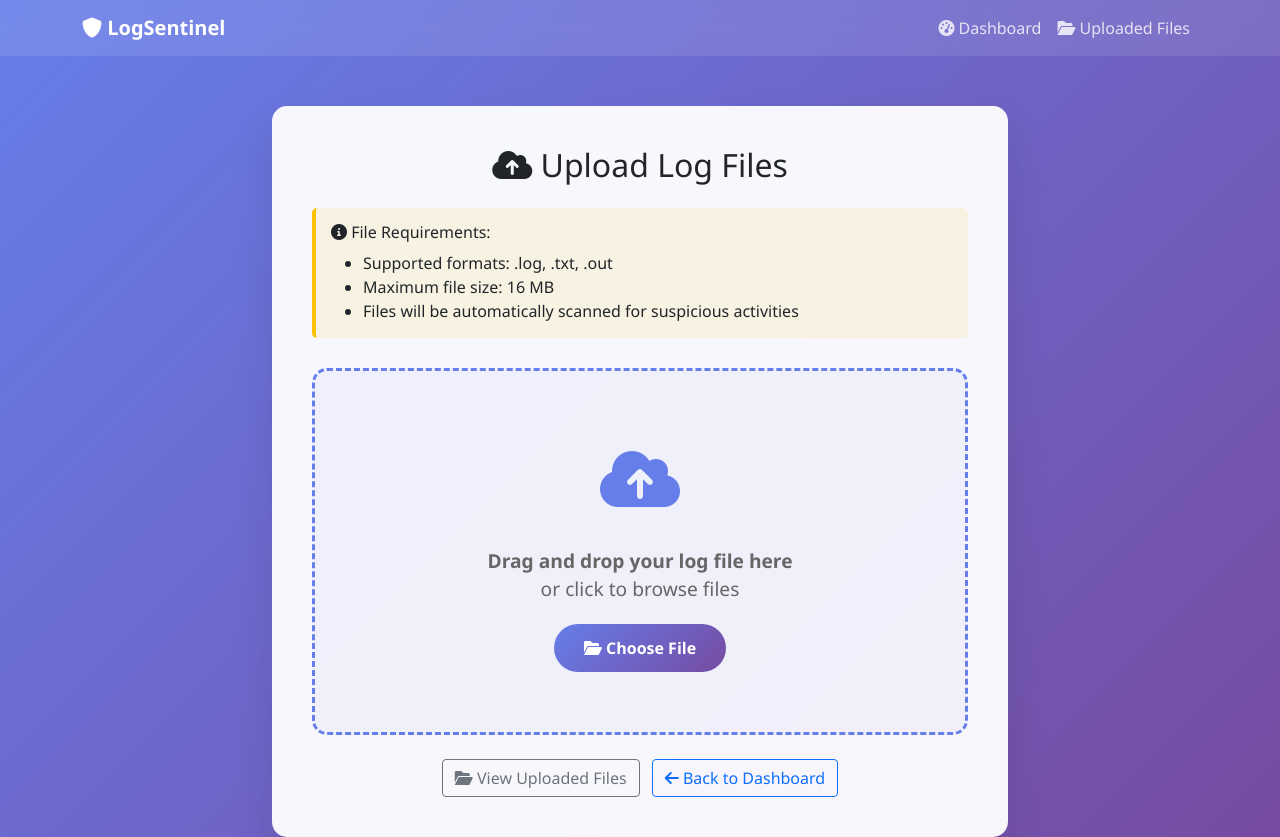
After one commit to pasta-lover69/LogSentinel, a Flask app: page /upload in a window 1280 px wide. The commit adds this page. Run offline with Flask 3, Linux system fonts and the light colour scheme; some libraries are stand-ins or nearby versions.

Commit message:
added the upload routes

```diff
--- a/app.py
+++ b/app.py
@@ -1,6 +1,7 @@
 from flask import Flask, render_template, request, redirect, url_for, flash, jsonify
-from db import init_db, get_all_logs, get_logs_count, delete_log, clear_all_logs
-from parser import parse_logs
+from werkzeug.utils import secure_filename
+from db import init_db, get_all_logs, get_logs_count, delete_log, clear_all_logs, save_suspicious_log
+from parser import parse_logs, is_suspicious
 from monitor import start_monitoring, stop_monitoring, is_monitoring, get_monitoring_status
 from datetime import datetime
 import os
@@ -8,6 +9,17 @@ import atexit
 
 app = Flask(__name__)
 app.secret_key = 'LogSentByJeb'
+
+# Upload configuration
+UPLOAD_FOLDER = 'uploads'
+ALLOWED_EXTENSIONS = {'log', 'txt', 'out'}
+MAX_FILE_SIZE = 16 * 1024 * 1024  # 16MB limit
+
+app.config['UPLOAD_FOLDER'] = UPLOAD_FOLDER
+app.config['MAX_CONTENT_LENGTH'] = MAX_FILE_SIZE
+
+# Ensure upload directory exists
+os.makedirs(UPLOAD_FOLDER, exist_ok=True)
 
 # Real-time notifications storage
 recent_alerts = []
@@ -180,6 +192,137 @@ def clear_recent_alerts():
     flash('Recent alerts cleared!', 'success')
     return redirect(url_for('dashboard'))
 
+def allowed_file(filename):
+    """Check if the uploaded file has an allowed extension"""
+    return '.' in filename and \
+           filename.rsplit('.', 1)[1].lower() in ALLOWED_EXTENSIONS
+
+def process_uploaded_file(file_path, original_filename):
+    """Process uploaded log file and detect suspicious entries"""
+    suspicious_count = 0
+    total_lines = 0
+    errors = []
+
+    try:
+        with open(file_path, 'r', encoding='utf-8', errors='ignore') as f:
+            for line_num, line in enumerate(f, 1):
+                total_lines += 1
+                line = line.strip()
+
+                if line and is_suspicious(line):
+                    # Add source information to the log entry
+                    enhanced_entry = f"[UPLOADED:{original_filename}] {line}"
+                    save_suspicious_log(enhanced_entry)
+                    suspicious_count += 1
+
+                    # Add to recent alerts for real-time display
+                    global recent_alerts
+                    alert = {
+                        'timestamp': datetime.now().isoformat(),
+                        'log_entry': enhanced_entry,
+                        'formatted_time': 'Just now'
+                    }
+                    recent_alerts.insert(0, alert)
+                    if len(recent_alerts) > MAX_RECENT_ALERTS:
+                        recent_alerts = recent_alerts[:MAX_RECENT_ALERTS]
+
+        return {
+            'success': True,
+            'suspicious_count': suspicious_count,
+            'total_lines': total_lines,
+            'errors': errors
+        }
+
+    except Exception as e:
+        return {
+            'success': False,
+            'error': str(e),
+            'suspicious_count': 0,
+            'total_lines': 0
+        }
+
+# File upload route
+@app.route('/upload', methods=['GET', 'POST'])
+def upload_file():
+    """Handle file upload for remote log files"""
+    if request.method == 'POST':
+        # Check if the post request has the file part
+        if 'file' not in request.files:
+            flash('No file selected', 'error')
+            return redirect(request.url)
+
+        file = request.files['file']
+
+        # If user does not select file, browser also submits an empty part without filename
+        if file.filename == '':
+            flash('No file selected', 'error')
+            return redirect(request.url)
+
+        if file and allowed_file(file.filename):
+            try:
+                filename = secure_filename(file.filename)
+                timestamp = datetime.now().strftime("%Y%m%d_%H%M%S")
+                filename = f"{timestamp}_{filename}"
+                file_path = os.path.join(app.config['UPLOAD_FOLDER'], filename)
+
+                # Save the uploaded file
+                file.save(file_path)
+
+                # Process the uploaded file for suspicious activities
+                suspicious_count = process_uploaded_file(file_path, file.filename)
+
+                flash(f'File "{file.filename}" uploaded successfully! Found {suspicious_count} suspicious activities.', 'success')
+                return redirect(url_for('dashboard'))
+
+            except Exception as e:
+                flash(f'Error processing file: {str(e)}', 'error')
+                return redirect(request.url)
+        else:
+            flash('Invalid file type. Only .log, .txt, and .out files are allowed.', 'error')
+            return redirect(request.url)
+
+    return render_template('upload.html')
+
+@app.route('/uploads')
+def uploaded_files():
+    """Display list of uploaded files"""
+    try:
+        upload_folder = app.config['UPLOAD_FOLDER']
+        if not os.path.exists(upload_folder):
+            files = []
+        else:
+            files = []
+            for filename in os.listdir(upload_folder):
+                if os.path.isfile(os.path.join(upload_folder, filename)):
+                    file_path = os.path.join(upload_folder, filename)
+                    stat = os.stat(file_path)
+                    files.append({
+                        'name': filename,
+                        'size': stat.st_size,
+                        'modified': datetime.fromtimestamp(stat.st_mtime).strftime('%Y-%m-%d %H:%M:%S')
+                    })
+            files.sort(key=lambda x: x['modified'], reverse=True)
+
+        return render_template('uploads.html', files=files)
+    except Exception as e:
+        flash(f'Error loading uploaded files: {str(e)}', 'error')
+        return redirect(url_for('dashboard'))
+
+@app.route('/delete_upload/<filename>', methods=['POST'])
+def delete_upload(filename):
+    """Delete an uploaded file"""
+    try:
+        file_path = os.path.join(app.config['UPLOAD_FOLDER'], secure_filename(filename))
+        if os.path.exists(file_path):
+            os.remove(file_path)
+            flash(f'File "{filename}" deleted successfully!', 'success')
+        else:
+            flash(f'File "{filename}" not found!', 'error')
+    except Exception as e:
+        flash(f'Error deleting file: {str(e)}', 'error')
+
+    return redirect(url_for('uploaded_files'))
+
 if __name__ == '__main__':
     init_db()
 
--- /dev/null
+++ b/templates/upload.html
@@ -0,0 +1,243 @@
+<!DOCTYPE html>
+<html lang="en">
+<head>
+    <meta charset="UTF-8">
+    <meta name="viewport" content="width=device-width, initial-scale=1.0">
+    <title>Upload Logs - LogSentinel</title>
+    <link href="https://cdn.jsdelivr.net/npm/bootstrap@5.1.3/dist/css/bootstrap.min.css" rel="stylesheet">
+    <link href="https://cdnjs.cloudflare.com/ajax/libs/font-awesome/6.0.0/css/all.min.css" rel="stylesheet">
+    <style>
+        body {
+            background: linear-gradient(135deg, #667eea 0%, #764ba2 100%);
+            min-height: 100vh;
+            font-family: 'Segoe UI', Tahoma, Geneva, Verdana, sans-serif;
+        }
+        .upload-container {
+            background: rgba(255, 255, 255, 0.95);
+            border-radius: 15px;
+            box-shadow: 0 20px 40px rgba(0, 0, 0, 0.1);
+            backdrop-filter: blur(10px);
+            margin-top: 50px;
+            padding: 40px;
+        }
+        .drag-drop-area {
+            border: 3px dashed #667eea;
+            border-radius: 15px;
+            padding: 60px 20px;
+            text-align: center;
+            background: rgba(102, 126, 234, 0.05);
+            transition: all 0.3s ease;
+            cursor: pointer;
+            position: relative;
+            overflow: hidden;
+        }
+        .drag-drop-area:hover {
+            background: rgba(102, 126, 234, 0.1);
+            border-color: #764ba2;
+            transform: translateY(-2px);
+        }
+        .drag-drop-area.dragover {
+            background: rgba(102, 126, 234, 0.15);
+            border-color: #764ba2;
+            transform: scale(1.02);
+        }
+        .upload-icon {
+            font-size: 4rem;
+            color: #667eea;
+            margin-bottom: 20px;
+        }
+        .upload-text {
+            font-size: 1.2rem;
+            color: #666;
+            margin-bottom: 20px;
+        }
+        .file-input {
+            display: none;
+        }
+        .btn-upload {
+            background: linear-gradient(135deg, #667eea 0%, #764ba2 100%);
+            border: none;
+            padding: 12px 30px;
+            border-radius: 25px;
+            color: white;
+            font-weight: 600;
+            transition: all 0.3s ease;
+        }
+        .btn-upload:hover {
+            transform: translateY(-2px);
+            box-shadow: 0 10px 20px rgba(102, 126, 234, 0.3);
+            color: white;
+        }
+        .file-info {
+            background: rgba(102, 126, 234, 0.1);
+            border-radius: 10px;
+            padding: 15px;
+            margin-top: 20px;
+            display: none;
+        }
+        .navbar {
+            background: rgba(255, 255, 255, 0.1) !important;
+            backdrop-filter: blur(10px);
+        }
+        .navbar-brand {
+            font-weight: bold;
+            color: white !important;
+        }
+        .nav-link {
+            color: rgba(255, 255, 255, 0.8) !important;
+        }
+        .nav-link:hover {
+            color: white !important;
+        }
+        .requirements {
+            background: rgba(255, 193, 7, 0.1);
+            border-left: 4px solid #ffc107;
+            padding: 15px;
+            border-radius: 5px;
+            margin-bottom: 30px;
+        }
+    </style>
+</head>
+<body>
+    <nav class="navbar navbar-expand-lg navbar-dark">
+        <div class="container">
+            <a class="navbar-brand" href="{{ url_for('dashboard') }}">
+                <i class="fas fa-shield-alt"></i> LogSentinel
+            </a>
+            <div class="navbar-nav ms-auto">
+                <a class="nav-link" href="{{ url_for('dashboard') }}">
+                    <i class="fas fa-tachometer-alt"></i> Dashboard
+                </a>
+                <a class="nav-link" href="{{ url_for('uploaded_files') }}">
+                    <i class="fas fa-folder-open"></i> Uploaded Files
+                </a>
+            </div>
+        </div>
+    </nav>
+
+    <div class="container">
+        <div class="row justify-content-center">
+            <div class="col-md-8">
+                <div class="upload-container">
+                    <h2 class="text-center mb-4">
+                        <i class="fas fa-cloud-upload-alt"></i> Upload Log Files
+                    </h2>
+
+                    <!-- Requirements Section -->
+                    <div class="requirements">
+                        <h6><i class="fas fa-info-circle"></i> File Requirements:</h6>
+                        <ul class="mb-0">
+                            <li>Supported formats: .log, .txt, .out</li>
+                            <li>Maximum file size: 16 MB</li>
+                            <li>Files will be automatically scanned for suspicious activities</li>
+                        </ul>
+                    </div>
+
+                    <!-- Flash Messages -->
+                    {% with messages = get_flashed_messages(with_categories=true) %}
+                        {% if messages %}
+                            {% for category, message in messages %}
+                                <div class="alert alert-{{ 'danger' if category == 'error' else 'success' }} alert-dismissible fade show" role="alert">
+                                    {{ message }}
+                                    <button type="button" class="btn-close" data-bs-dismiss="alert"></button>
+                                </div>
+                            {% endfor %}
+                        {% endif %}
+                    {% endwith %}
+
+                    <!-- Upload Form -->
+                    <form method="post" enctype="multipart/form-data" id="uploadForm">
+                        <div class="drag-drop-area" id="dragDropArea">
+                            <div class="upload-icon">
+                                <i class="fas fa-cloud-upload-alt"></i>
+                            </div>
+                            <div class="upload-text">
+                                <strong>Drag and drop your log file here</strong><br>
+                                or click to browse files
+                            </div>
+                            <input type="file" name="file" id="fileInput" class="file-input" accept=".log,.txt,.out">
+                            <button type="button" class="btn btn-upload" onclick="document.getElementById('fileInput').click();">
+                                <i class="fas fa-folder-open"></i> Choose File
+                            </button>
+                        </div>
+
+                        <div class="file-info" id="fileInfo">
+                            <div class="d-flex justify-content-between align-items-center">
+                                <div>
+                                    <i class="fas fa-file-alt"></i>
+                                    <span id="fileName"></span>
+                                    <small class="text-muted">(<span id="fileSize"></span>)</small>
+                                </div>
+                                <button type="submit" class="btn btn-upload">
+                                    <i class="fas fa-upload"></i> Upload & Scan
+                                </button>
+                            </div>
+                        </div>
+                    </form>
+
+                    <!-- Additional Actions -->
+                    <div class="text-center mt-4">
+                        <a href="{{ url_for('uploaded_files') }}" class="btn btn-outline-secondary me-2">
+                            <i class="fas fa-folder-open"></i> View Uploaded Files
+                        </a>
+                        <a href="{{ url_for('dashboard') }}" class="btn btn-outline-primary">
+                            <i class="fas fa-arrow-left"></i> Back to Dashboard
+                        </a>
+                    </div>
+                </div>
+            </div>
+        </div>
+    </div>
+
+    <script src="https://cdn.jsdelivr.net/npm/bootstrap@5.1.3/dist/js/bootstrap.bundle.min.js"></script>
+    <script>
+        const dragDropArea = document.getElementById('dragDropArea');
+        const fileInput = document.getElementById('fileInput');
+        const fileInfo = document.getElementById('fileInfo');
+        const fileName = document.getElementById('fileName');
+        const fileSize = document.getElementById('fileSize');
+
+        // Drag and drop functionality
+        dragDropArea.addEventListener('click', () => fileInput.click());
+
+        dragDropArea.addEventListener('dragover', (e) => {
+            e.preventDefault();
+            dragDropArea.classList.add('dragover');
+        });
+
+        dragDropArea.addEventListener('dragleave', () => {
+            dragDropArea.classList.remove('dragover');
+        });
+
+        dragDropArea.addEventListener('drop', (e) => {
+            e.preventDefault();
+            dragDropArea.classList.remove('dragover');
+            const files = e.dataTransfer.files;
+            if (files.length > 0) {
+                fileInput.files = files;
+                displayFileInfo(files[0]);
+            }
+        });
+
+        fileInput.addEventListener('change', (e) => {
+            if (e.target.files.length > 0) {
+                displayFileInfo(e.target.files[0]);
+            }
+        });
+
+        function displayFileInfo(file) {
+            fileName.textContent = file.name;
+            fileSize.textContent = formatFileSize(file.size);
+            fileInfo.style.display = 'block';
+        }
+
+        function formatFileSize(bytes) {
+            if (bytes === 0) return '0 Bytes';
+            const k = 1024;
+            const sizes = ['Bytes', 'KB', 'MB', 'GB'];
+            const i = Math.floor(Math.log(bytes) / Math.log(k));
+            return parseFloat((bytes / Math.pow(k, i)).toFixed(2)) + ' ' + sizes[i];
+        }
+    </script>
+</body>
+</html>
```
Also changed, not shown: templates/dashboard.html (+8 -0 lines), templates/uploads.html (added, +222 -0 lines).
